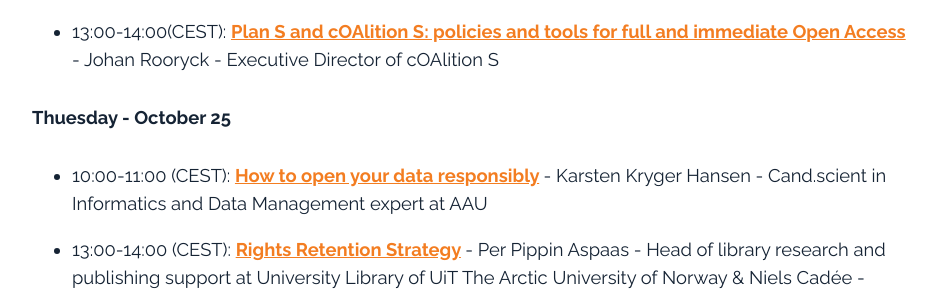
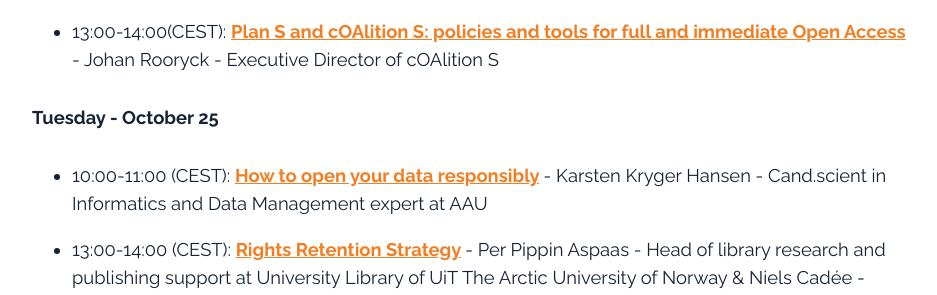
Before and after one commit to openaccess-dk/openaccess-dk.github.io, a Jekyll site: the page built from oaw2022.md, in a window 1280 px wide and 900 px high, scrolled down 1696 px. Shown: the part 153-448 px from the top of the window, without its empty margins (168-1105 px from the left). Built offline with Jekyll 4.4.1, drawn with Linux system fonts in a browser that asks for light colours.

Commit message:
Update oaw2022.md

```diff
--- a/oaw2022.md
+++ b/oaw2022.md
@@ -39,7 +39,7 @@
 
 - 13:00-14:00(CEST): <b>[Plan S and cOAlition S: policies and tools for full and immediate Open Access](https://openaccess.dk/oaw2022/monday02) </b> - Johan Rooryck - Executive Director of cOAlition S
 
-##### Thuesday - October 25
+##### Tuesday - October 25
 - 10:00-11:00 (CEST): <b>[How to open your data responsibly](https://openaccess.dk/oaw2022/thuesday01) </b> - Karsten Kryger Hansen - Cand.scient in Informatics and Data Management expert at AAU
 
 - 13:00-14:00 (CEST): <b>[Rights Retention Strategy](https://openaccess.dk/oaw2022/thuesday02) </b> - Per Pippin Aspaas - Head of library research and publishing support at University Library of UiT The Arctic University of Norway & Niels Cadée - Senior librarian at University Library of UiT The Arctic University of Norway
```
